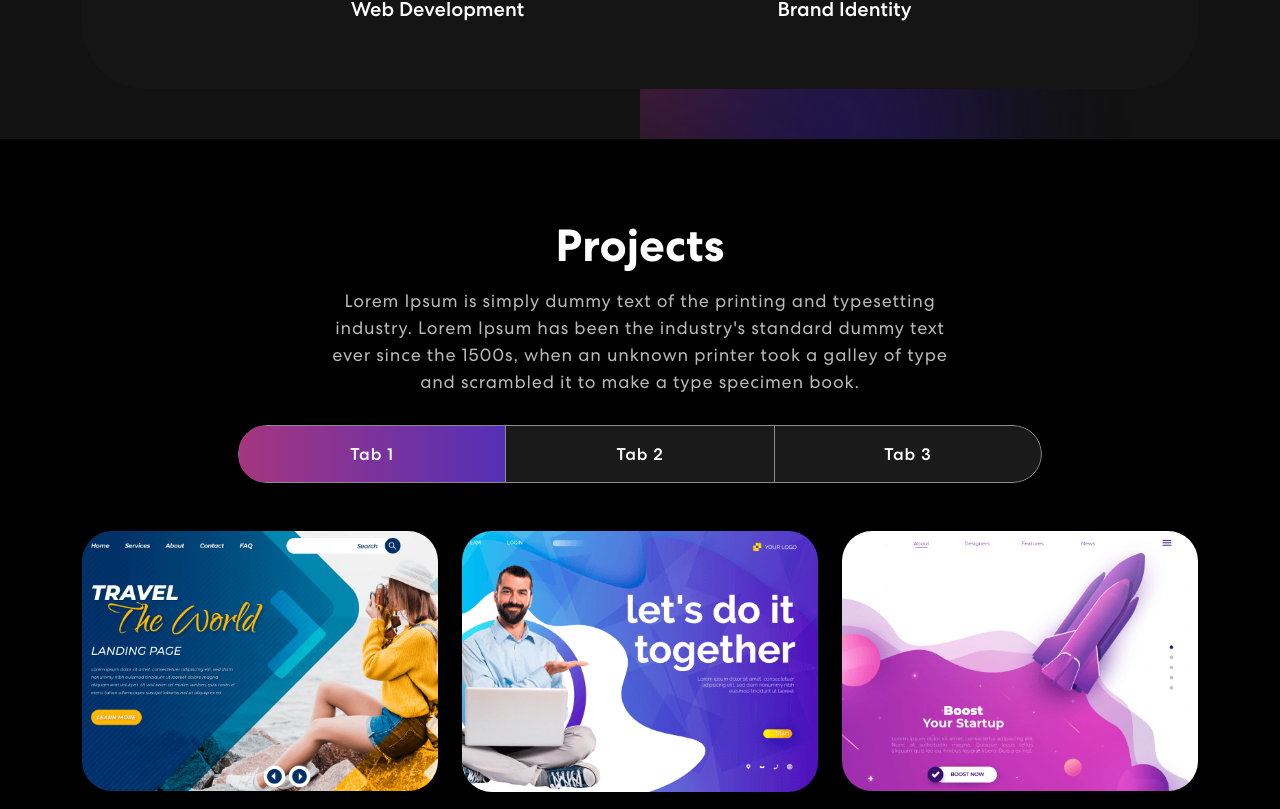
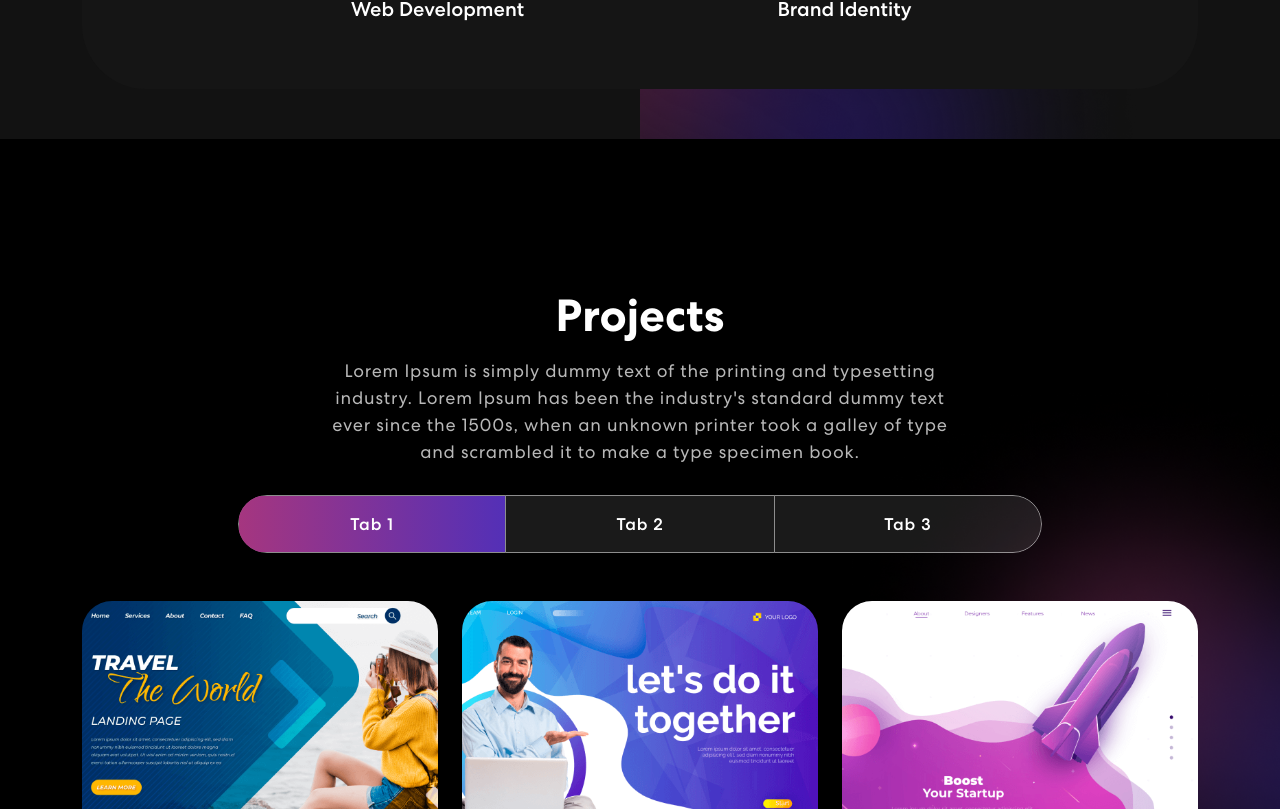
Before and after one commit to Ikow-g/reactv1, a React (Create React App) app: page / in a window 1280 px wide. Shown: the part 1191-2000 px from the top of the page. Built offline with nearby package versions, Linux system fonts and the light colour scheme.

Commit message:
update project

```diff
--- a/src/App.css
+++ b/src/App.css
@@ -342,7 +342,8 @@ nav.navbar .navbar-toggler[aria-expanded="true"] .navbar-toggler-icon {
 
 /************ Projects Css ************/
 .project {
-  padding: 80px 0;
+  padding: 150px 0;
+  z-index: -1;
   position: relative;
   background-color: black;
 }
```
